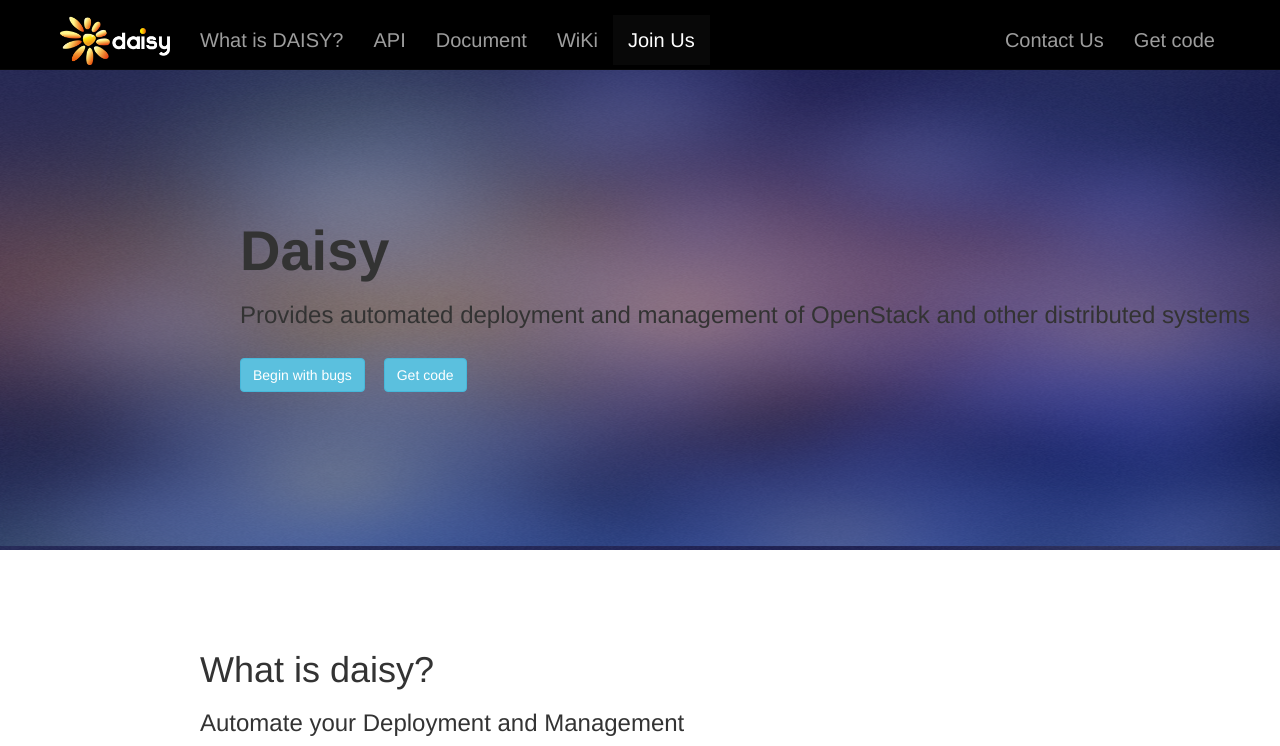
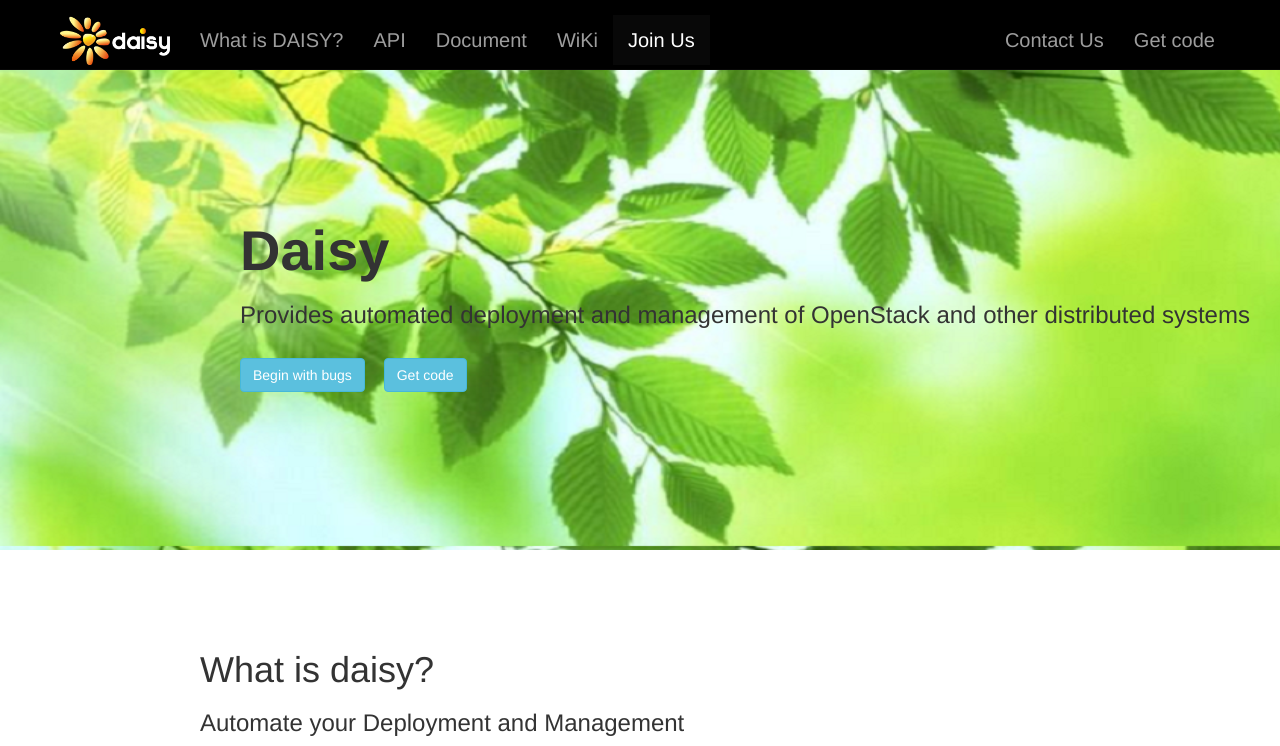
Before and after one commit to SunJing22/test, a Django app: page / in a window 1280 px wide; the page is wider, and only the part inside the window is pictured. Shown: the top 746 px of that part. Run offline with Django 3.2, Linux system fonts and the light colour scheme; some libraries are stand-ins or nearby versions.

Commit message:
modify png

```diff
--- a/myDaisyCloud/mysite/daisycloud/templates/index.html
+++ b/myDaisyCloud/mysite/daisycloud/templates/index.html
@@ -50,7 +50,7 @@
 </nav>
 
 <div id="top_img" class="" sytle="font-weight:700px;">
-  <div style="height:550px;background-size:1440px 546px;background-image:url(./static/img/bg_img2.png)">
+  <div style="height:550px;background-size:1440px 546px;background-image:url(./static/img/ok1.png)">
       <div style="padding-top:200px;padding-left:240px;">
           <h1 style="font-size:56px;"><b>Daisy</b></h1>
           <p font-size="30px">
```
Also changed, not shown: myDaisyCloud/mysite/daisycloud/static/img/ok1.png (added).
